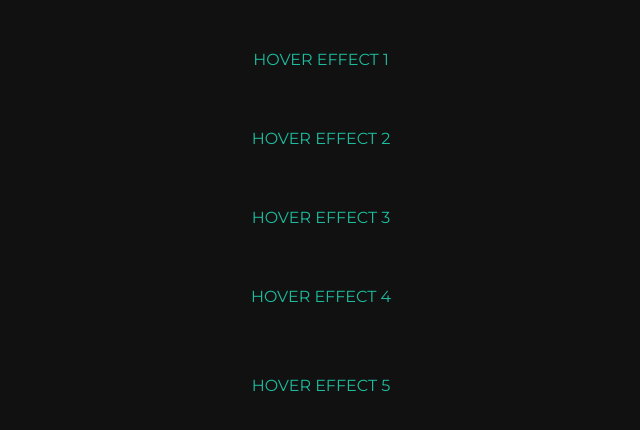
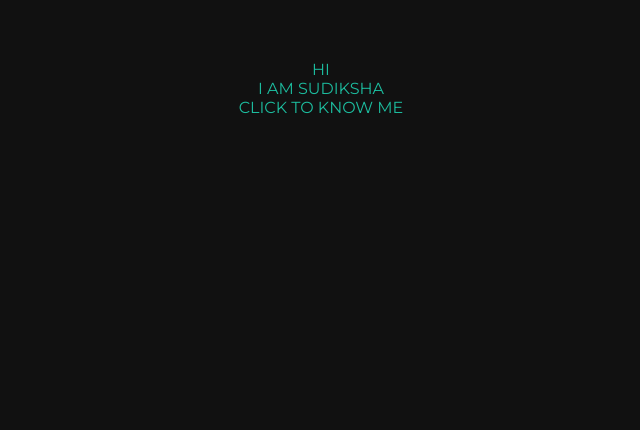
Before and after one commit to Draksha-the-decoder/Sudiksha_Portfolio, a plain HTML site: page index.html in a window 1280 px wide. Shown: the whole page, without its empty margins (339-979 px from the left). Drawn offline with Linux system fonts and the light colour scheme.

Commit message:
final code

```diff
--- a/index.html
+++ b/index.html
@@ -8,11 +8,7 @@
 </head>
 <body>
     <section>
-        <a class="link link1" href="Sudiksha_resume.pdf">Hover Effect 1</a>
-        <a class="link link2" href="Sudiksha_resume.pdf">Hover Effect 2</a>
-        <a class="link link3" href="Sudiksha_resume.pdf">Hover Effect 3</a>
-        <a class="link link4" href="Sudiksha_resume.pdf">Hover Effect 4</a>
-        <a class="link link5" href="Sudiksha_resume.pdf">Hover Effect 5</a>
+        <a class="link link5" href="Sudiksha_resume.pdf" style="display: block; text-align: center;">Hi <br> I am Sudiksha <br> Click to know me</a>
         </section>
 </body>
 </html>
```
